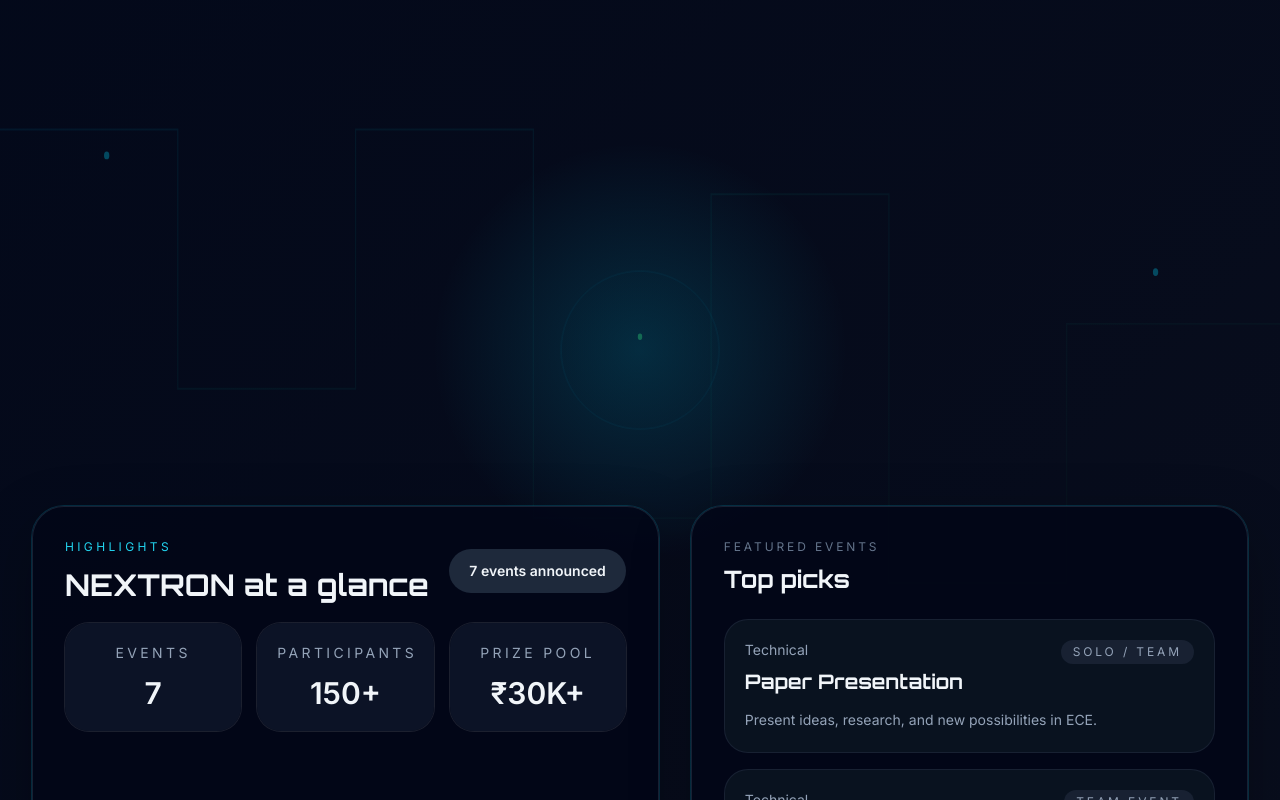
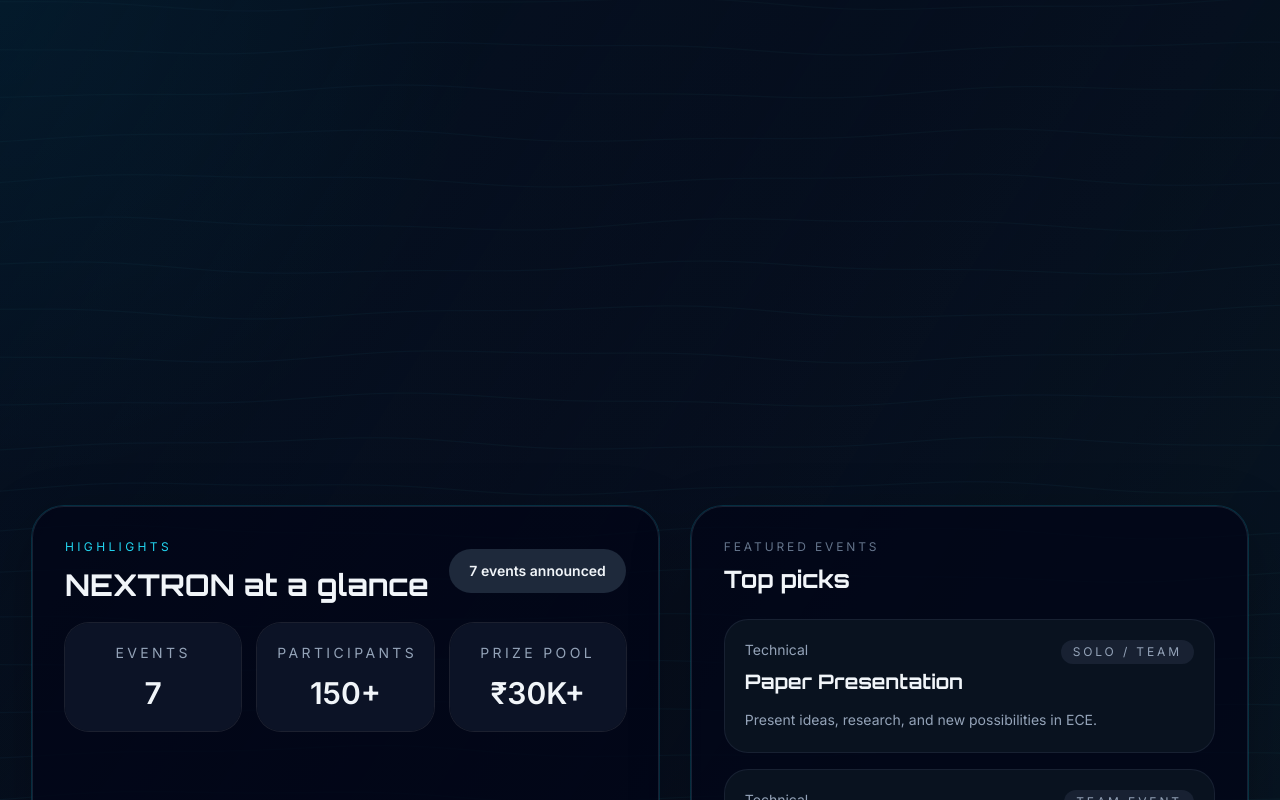
Before and after one commit to NIYHIYASREE/sparkonix, a React (Vite) app in the folder template1/: page / in a window 1280 px wide. Shown: the top 800 px of the page. Built offline with nearby package versions, Linux system fonts and the light colour scheme.

Commit message:
Add premium interactive water background

```diff
--- a/template1/src/App.jsx
+++ b/template1/src/App.jsx
@@ -2,6 +2,7 @@ import { AnimatePresence } from 'framer-motion'
 import { Route, Routes, useLocation } from 'react-router-dom'
 import Footer from './components/layout/Footer.jsx'
 import Navbar from './components/layout/Navbar.jsx'
+import InteractiveWaterBackground from './components/common/InteractiveWaterBackground.jsx'
 import About from './pages/About.jsx'
 import Contact from './pages/Contact.jsx'
 import Events from './pages/Events.jsx'
@@ -16,7 +17,8 @@ function App() {
   const location = useLocation()
 
   return (
-    <div className="min-h-screen bg-slate-950 text-slate-100">
+    <div className="app-shell min-h-screen text-slate-100">
+      <InteractiveWaterBackground />
       <Navbar />
       <main className="relative overflow-hidden">
         <AnimatePresence mode="wait">
--- a/template1/src/components/common/CircuitBackground.jsx
+++ /dev/null
@@ -1,53 +0,0 @@
-import { useState } from 'react'
-
-function CircuitBackground() {
-  const [pointer, setPointer] = useState({ x: 50, y: 30 })
-  const [ripples, setRipples] = useState([])
-
-  function handlePointerMove(event) {
-    const bounds = event.currentTarget.getBoundingClientRect()
-    setPointer({
-      x: ((event.clientX - bounds.left) / bounds.width) * 100,
-      y: ((event.clientY - bounds.top) / bounds.height) * 100
-    })
-  }
-
-  function handlePointerDown(event) {
-    const bounds = event.currentTarget.getBoundingClientRect()
-    const ripple = {
-      id: `${Date.now()}-${Math.random()}`,
-      x: event.clientX - bounds.left,
-      y: event.clientY - bounds.top
-    }
-    setRipples((current) => [...current.slice(-3), ripple])
-  }
-
-  return (
-    <div
-      className="touch-ripple-field absolute inset-0 z-0 overflow-hidden"
-      onPointerMove={handlePointerMove}
-      onPointerDown={handlePointerDown}
-      style={{ '--pointer-x': `${pointer.x}%`, '--pointer-y': `${pointer.y}%` }}
-      aria-hidden="true"
-    >
-      <div className="touch-ripple-glow" />
-      {ripples.map((ripple) => (
-        <span key={ripple.id} className="touch-ripple" style={{ left: ripple.x, top: ripple.y }} />
-      ))}
-      <svg className="h-full w-full opacity-30" viewBox="0 0 1440 900" preserveAspectRatio="none">
-        <defs>
-          <linearGradient id="trace" x1="0" y1="0" x2="1" y2="1">
-            <stop offset="0%" stopColor="#00D9FF" stopOpacity="0.24" />
-            <stop offset="100%" stopColor="#39FF88" stopOpacity="0.06" />
-          </linearGradient>
-        </defs>
-        <path d="M0 100 H200 V300 H400 V100 H600 V400 H800 V150 H1000 V450 H1200 V250 H1440" stroke="url(#trace)" strokeWidth="1.5" fill="none" />
-        <circle cx="120" cy="120" r="3" fill="#00D9FF" />
-        <circle cx="720" cy="260" r="2.5" fill="#39FF88" />
-        <circle cx="1300" cy="210" r="3" fill="#00D9FF" />
-      </svg>
-    </div>
-  )
-}
-
-export default CircuitBackground
--- /dev/null
+++ b/template1/src/components/common/InteractiveWaterBackground.jsx
@@ -0,0 +1,137 @@
+import { useEffect, useRef } from 'react'
+
+const MAX_RIPPLES = 18
+const RIPPLE_LIFETIME = 2200
+
+function InteractiveWaterBackground() {
+  const canvasRef = useRef(null)
+
+  useEffect(() => {
+    const canvas = canvasRef.current
+    const context = canvas.getContext('2d', { alpha: true })
+    const reducedMotion = window.matchMedia('(prefers-reduced-motion: reduce)')
+    const ripples = []
+    let animationFrame
+    let width = 0
+    let height = 0
+    let dpr = 1
+    let lastFrame = 0
+    let lastMoveRipple = 0
+
+    function resize() {
+      dpr = Math.min(window.devicePixelRatio || 1, 1.75)
+      width = window.innerWidth
+      height = window.innerHeight
+      canvas.width = Math.floor(width * dpr)
+      canvas.height = Math.floor(height * dpr)
+      canvas.style.width = `${width}px`
+      canvas.style.height = `${height}px`
+      context.setTransform(dpr, 0, 0, dpr, 0, 0)
+    }
+
+    function addRipple(x, y, strength = 1) {
+      if (reducedMotion.matches) return
+      ripples.push({ x, y, startedAt: performance.now(), strength })
+      if (ripples.length > MAX_RIPPLES) ripples.shift()
+    }
+
+    function isInteractiveTarget(target) {
+      return target instanceof Element && Boolean(target.closest('a, button, input, textarea, select, [role="button"]'))
+    }
+
+    function handlePointerDown(event) {
+      if (!isInteractiveTarget(event.target)) addRipple(event.clientX, event.clientY, 1.15)
+    }
+
+    function handlePointerMove(event) {
+      if (event.pointerType !== 'mouse' || isInteractiveTarget(event.target)) return
+      const now = performance.now()
+      if (now - lastMoveRipple > 140) {
+        addRipple(event.clientX, event.clientY, 0.42)
+        lastMoveRipple = now
+      }
+    }
+
+    function draw(timestamp) {
+      const delta = Math.min(timestamp - lastFrame || 16, 50)
+      lastFrame = timestamp
+      context.clearRect(0, 0, width, height)
+
+      const wash = context.createLinearGradient(0, 0, width, height)
+      wash.addColorStop(0, 'rgba(3, 20, 38, 0.5)')
+      wash.addColorStop(0.5, 'rgba(5, 13, 29, 0.2)')
+      wash.addColorStop(1, 'rgba(8, 28, 38, 0.5)')
+      context.fillStyle = wash
+      context.fillRect(0, 0, width, height)
+
+      const time = reducedMotion.matches ? 0 : timestamp * 0.00032
+      context.save()
+      context.globalCompositeOperation = 'screen'
+      context.lineWidth = 1
+      for (let row = -40; row < height + 40; row += 44) {
+        context.beginPath()
+        for (let x = -20; x < width + 20; x += 18) {
+          const y = row + Math.sin(x * 0.009 + time * 3 + row * 0.02) * 5 + Math.sin(x * 0.021 - time * 2) * 2
+          if (x === -20) context.moveTo(x, y)
+          else context.lineTo(x, y)
+        }
+        context.strokeStyle = `rgba(41, 173, 192, ${0.045 + (row / height) * 0.012})`
+        context.stroke()
+      }
+      context.restore()
+
+      const now = timestamp
+      for (let index = ripples.length - 1; index >= 0; index -= 1) {
+        const ripple = ripples[index]
+        const age = now - ripple.startedAt
+        if (age > RIPPLE_LIFETIME) {
+          ripples.splice(index, 1)
+          continue
+        }
+        const progress = age / RIPPLE_LIFETIME
+        const ease = 1 - Math.pow(1 - progress, 3)
+        const radius = (18 + Math.min(width, height) * 0.34) * ease * ripple.strength
+        const opacity = (1 - progress) ** 2
+        context.save()
+        context.globalCompositeOperation = 'screen'
+        context.lineWidth = 1.2 + opacity * 1.4
+        for (let ring = 0; ring < 3; ring += 1) {
+          const ringRadius = radius * (0.72 + ring * 0.16)
+          context.beginPath()
+          context.arc(ripple.x, ripple.y, ringRadius, 0, Math.PI * 2)
+          context.strokeStyle = ring === 1
+            ? `rgba(116, 234, 230, ${opacity * 0.42})`
+            : `rgba(0, 217, 255, ${opacity * (0.24 - ring * 0.045)})`
+          context.stroke()
+        }
+        const highlight = context.createRadialGradient(ripple.x, ripple.y, 0, ripple.x, ripple.y, radius)
+        highlight.addColorStop(0, `rgba(169, 255, 248, ${opacity * 0.12})`)
+        highlight.addColorStop(0.32, 'rgba(0, 217, 255, 0)')
+        highlight.addColorStop(1, 'rgba(0, 217, 255, 0)')
+        context.fillStyle = highlight
+        context.fillRect(ripple.x - radius, ripple.y - radius, radius * 2, radius * 2)
+        context.restore()
+      }
+
+      animationFrame = window.requestAnimationFrame(draw)
+      void delta
+    }
+
+    resize()
+    window.addEventListener('resize', resize, { passive: true })
+    window.addEventListener('pointerdown', handlePointerDown, { passive: true })
+    window.addEventListener('pointermove', handlePointerMove, { passive: true })
+    animationFrame = window.requestAnimationFrame(draw)
+
+    return () => {
+      window.cancelAnimationFrame(animationFrame)
+      window.removeEventListener('resize', resize)
+      window.removeEventListener('pointerdown', handlePointerDown)
+      window.removeEventListener('pointermove', handlePointerMove)
+    }
+  }, [])
+
+  return <canvas ref={canvasRef} className="interactive-water-background" aria-hidden="true" />
+}
+
+export default InteractiveWaterBackground
--- a/template1/src/index.css
+++ b/template1/src/index.css
@@ -74,42 +74,17 @@ select {
   background: rgba(0, 217, 255, 0.24);
 }
 
-.touch-ripple-field {
-  background: radial-gradient(circle at var(--pointer-x) var(--pointer-y), rgba(0, 217, 255, 0.16), transparent 20%),
-    linear-gradient(135deg, rgba(8, 20, 38, 0.2), rgba(10, 15, 30, 0.88));
-  transition: background 180ms ease-out;
+.app-shell {
+  position: relative;
+  isolation: isolate;
 }
 
-.touch-ripple-glow {
-  position: absolute;
-  left: var(--pointer-x);
-  top: var(--pointer-y);
-  width: 11rem;
-  height: 11rem;
-  border: 1px solid rgba(0, 217, 255, 0.26);
-  border-radius: 999px;
-  transform: translate(-50%, -50%);
-  animation: pointer-breathe 2.8s ease-in-out infinite;
+.interactive-water-background {
+  position: fixed;
+  inset: 0;
+  z-index: -1;
+  width: 100vw;
+  height: 100vh;
   pointer-events: none;
+  opacity: 0.9;
 }
-
-.touch-ripple {
-  position: absolute;
-  width: 1rem;
-  height: 1rem;
-  border: 1px solid rgba(57, 255, 136, 0.7);
-  border-radius: 999px;
-  transform: translate(-50%, -50%);
-  animation: water-ripple 1.6s cubic-bezier(0.1, 0.7, 0.3, 1) forwards;
-  pointer-events: none;
-}
-
-@keyframes water-ripple {
-  from { opacity: 0.75; width: 1rem; height: 1rem; box-shadow: 0 0 0 0 rgba(0, 217, 255, 0.32); }
-  to { opacity: 0; width: 26rem; height: 26rem; box-shadow: 0 0 0 2rem rgba(0, 217, 255, 0); }
-}
-
-@keyframes pointer-breathe {
-  0%, 100% { opacity: 0.35; transform: translate(-50%, -50%) scale(0.9); }
-  50% { opacity: 0.8; transform: translate(-50%, -50%) scale(1.08); }
-}
--- a/template1/src/pages/Home.jsx
+++ b/template1/src/pages/Home.jsx
@@ -1,6 +1,5 @@
 import { motion } from 'framer-motion'
 import { Link } from 'react-router-dom'
-import CircuitBackground from '../components/common/CircuitBackground.jsx'
 import Button from '../components/common/Button.jsx'
 import useCountdown from '../hooks/useCountdown.js'
 import { events } from '../data/events.js'
@@ -11,7 +10,6 @@ function Home() {
 
   return (
     <section className="relative overflow-hidden px-6 pt-28 pb-20 lg:px-8">
-      <CircuitBackground />
       <div className="relative z-10 mx-auto max-w-7xl">
         <div className="grid gap-10 lg:grid-cols-[1.1fr_0.9fr] lg:items-end">
           <motion.div
```
